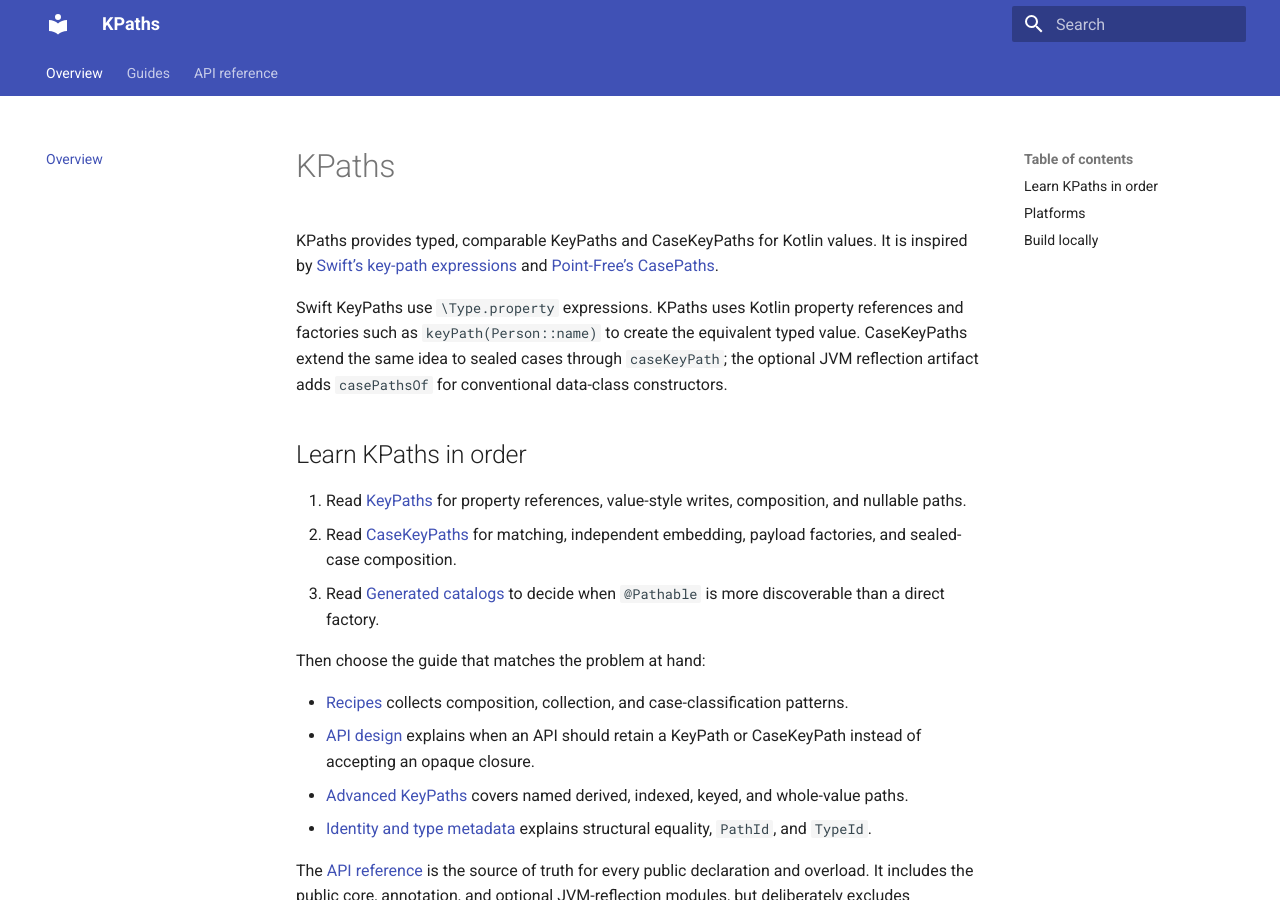
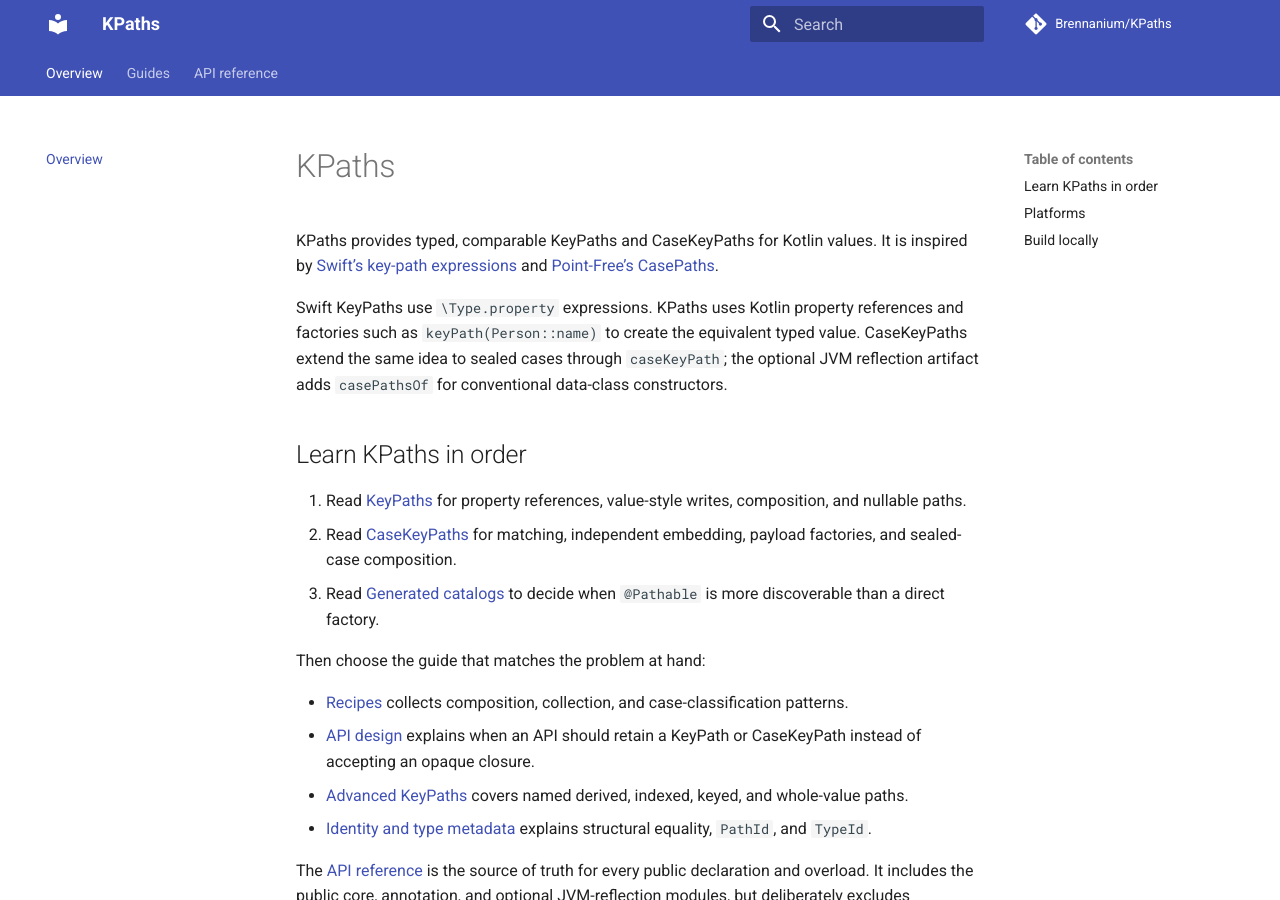
Before and after one commit to Brennanium/KPaths, an MkDocs documentation site: the page built from docs/index.md, in a window 1280 px wide and 900 px high. Built offline with MkDocs 1.6.1 and Material for MkDocs 9.7.7, drawn with Linux system fonts in a browser that asks for light colours; comment, search, counter and statistics services are not loaded.

Commit message:
Link documentation to GitHub repository

```diff
--- a/mkdocs.yml
+++ b/mkdocs.yml
@@ -1,6 +1,8 @@
 site_name: KPaths
 site_description: Typed, comparable KeyPaths and CaseKeyPaths for Kotlin.
 site_dir: build/docs/site
+repo_name: Brennanium/KPaths
+repo_url: https://github.com/Brennanium/KPaths
 
 theme:
   name: material
```
